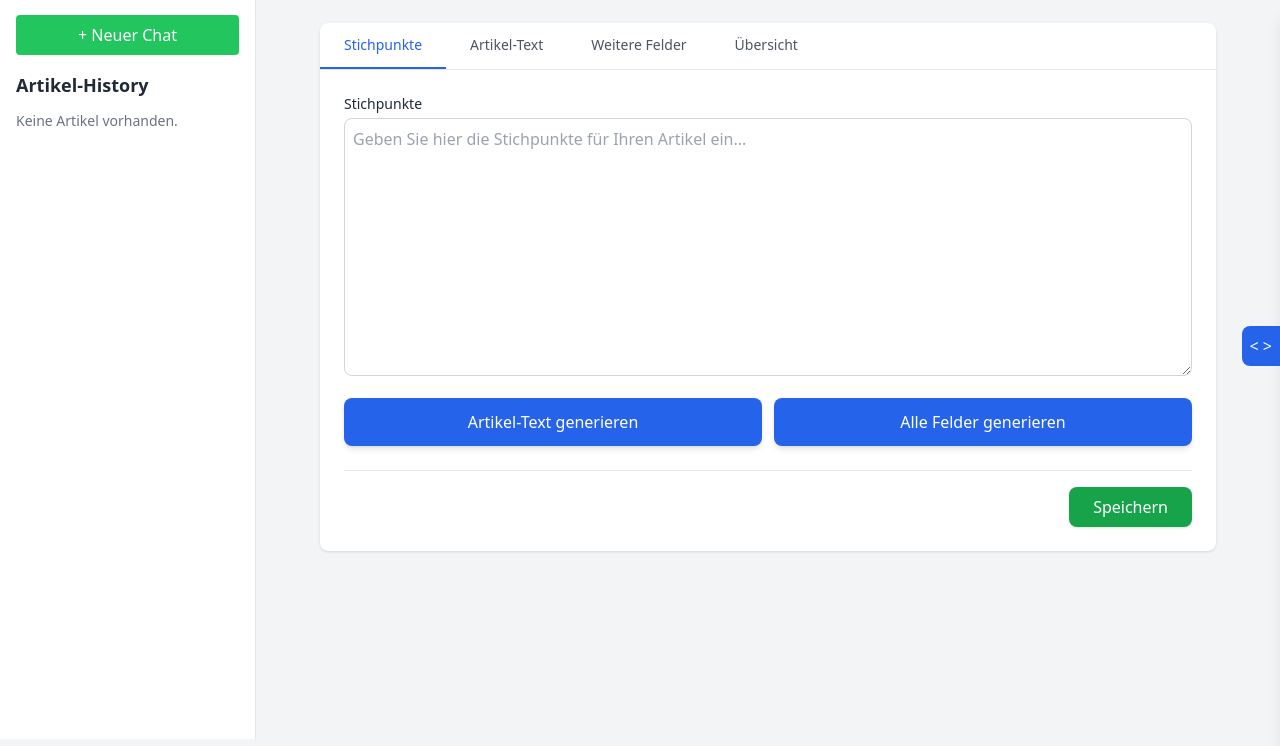
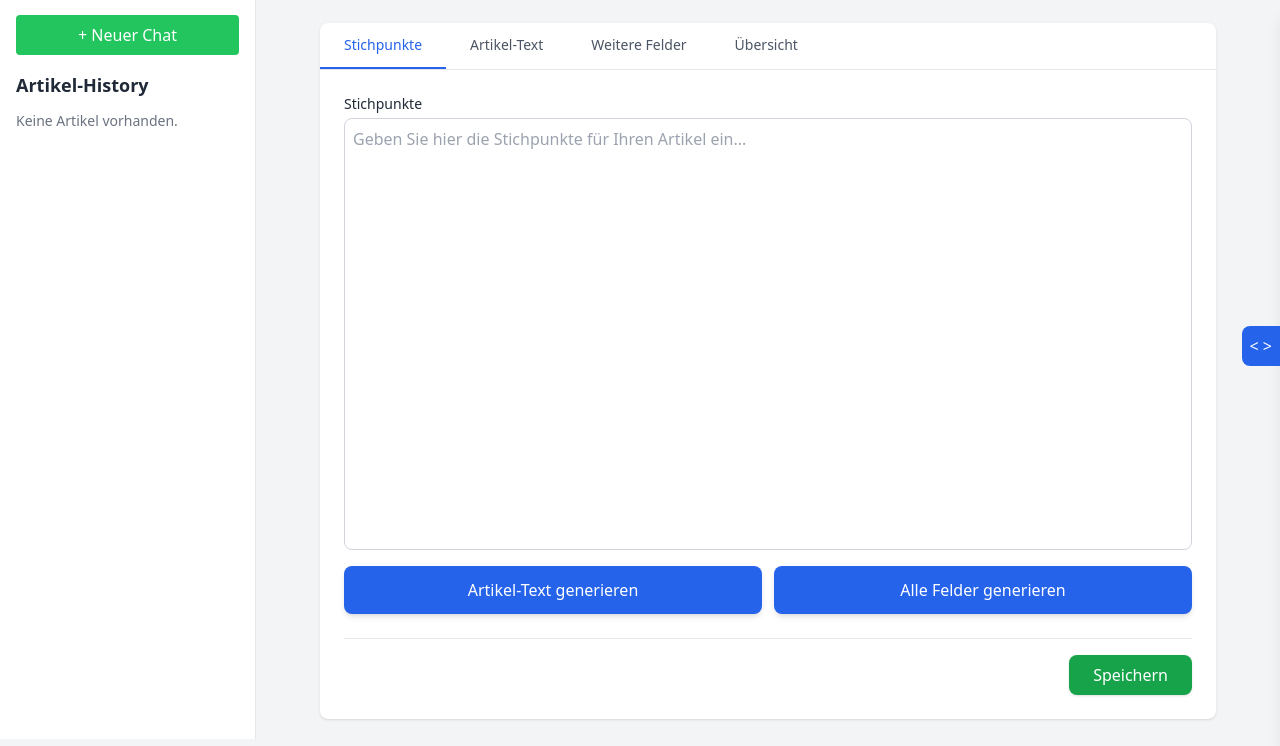
Before and after one commit to Fierl/masterarbeit, a Flask app: page / in a window 1280 px wide. Shown: the part 54-800 px from the top of the page. Run offline with Flask 3, Linux system fonts and the light colour scheme; the visitor is signed in with stand-in values (Sample User, id 1); data that the repository does not hold is empty; some libraries are stand-ins or nearby versions.

Commit message:
Enhance bullet points section layout in article editor for improved usability

```diff
--- a/templates/create.html
+++ b/templates/create.html
@@ -58,13 +58,13 @@
 
         <div class="p-6">
 
-          <div id="tab-stichpunkte" class="tab-content">
-            <div class="mb-4">
+          <div id="tab-stichpunkte" class="tab-content flex flex-col h-[calc(100vh-280px)]">
+            <div class="flex-1 flex flex-col mb-4">
               <label class="block text-sm font-medium mb-1">Stichpunkte</label>
-              <textarea id="bulletpoints" class="w-full border border-gray-300 rounded-lg p-2 focus:ring-2 focus:ring-blue-500 focus:border-blue-500" rows="10" placeholder="Geben Sie hier die Stichpunkte für Ihren Artikel ein..."></textarea>
+              <textarea id="bulletpoints" class="flex-1 w-full border border-gray-300 rounded-lg p-2 focus:ring-2 focus:ring-blue-500 focus:border-blue-500 resize-none" placeholder="Geben Sie hier die Stichpunkte für Ihren Artikel ein..."></textarea>
             </div>
 
-            <div class="mb-4 grid grid-cols-2 gap-3">
+            <div class="grid grid-cols-2 gap-3">
               <button id="generateTextBtn" class="bg-blue-600 hover:bg-blue-700 text-white px-4 py-3 rounded-lg transition font-medium shadow-md">
                 Artikel-Text generieren
               </button>
```
